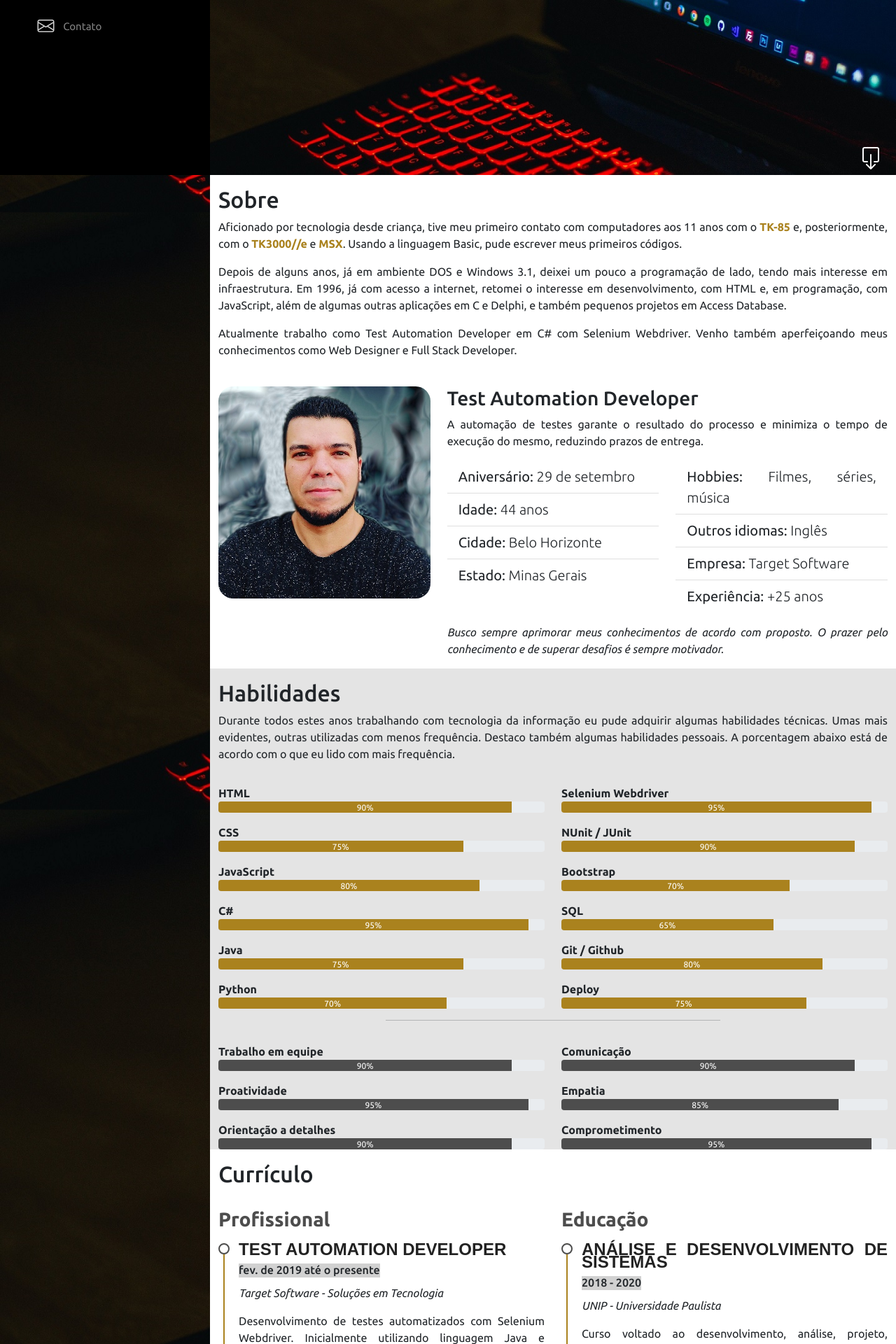
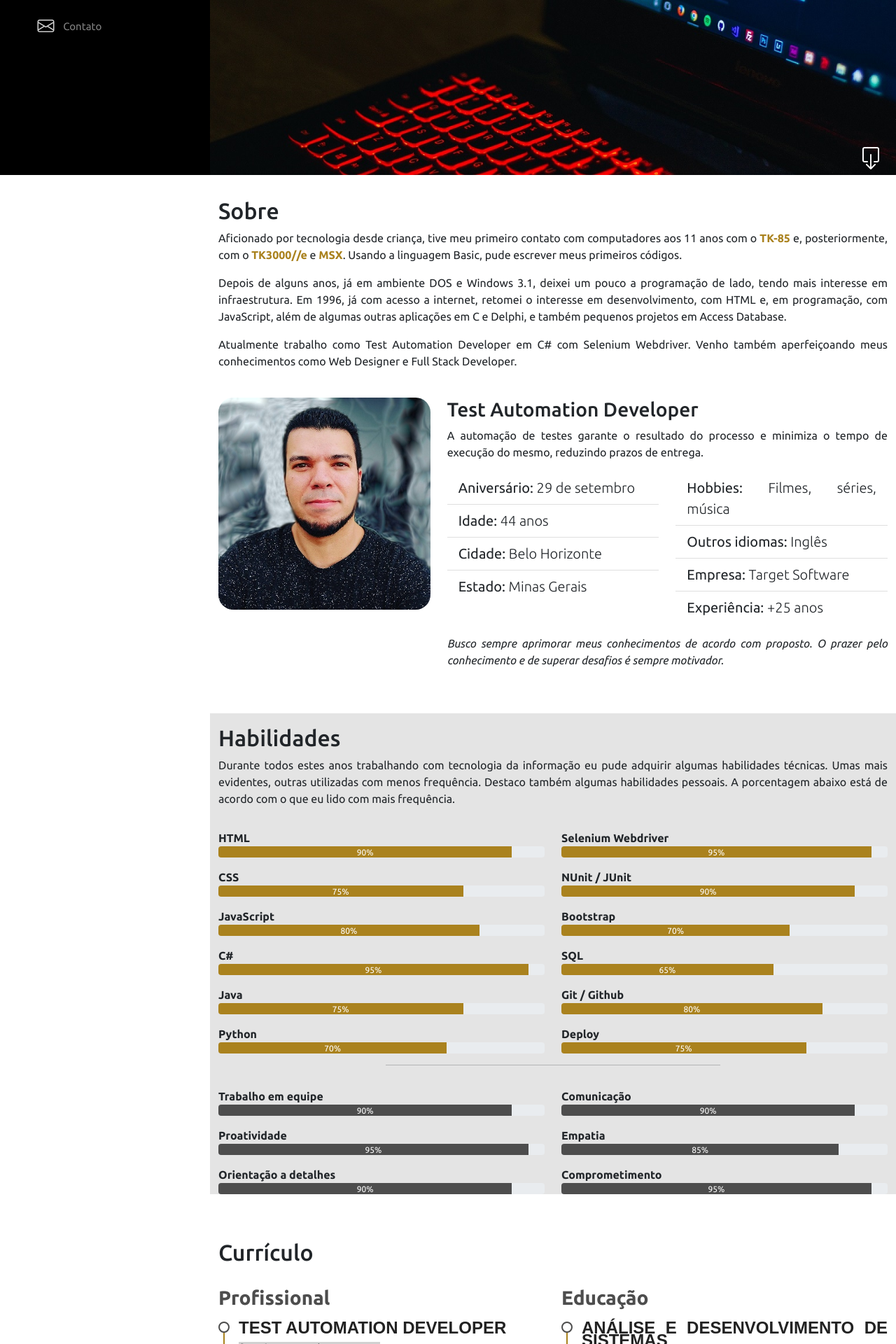
Before and after one commit to nascidoem77/Projeto-Portfolio, a Flask app: page / in a window 1280 px wide. Shown: the part 550-2470 px from the top of the page at 70% size. Run offline with Flask 2, Linux system fonts and the light colour scheme; some libraries are stand-ins or nearby versions.

Commit message:
bg restore

```diff
--- a/static/style.css
+++ b/static/style.css
@@ -5,11 +5,6 @@ body {
   font-family: Ubuntu, Arial;
   width: 100%;
   height: 100%;
-  background-image: url("./img/bg_home.jpg");
-  background-repeat: no-repeat;
-  background-size: cover;
-  background-attachment: fixed;
-  background-position: center;
 }
 
 #header {
@@ -190,12 +185,8 @@ i.menu-mobile {
   }
 }
 
-.section-bg-gray {
+.section-bg {
   background-color: rgb(228, 228, 228);
-}
-
-.section-bg-white {
-  background-color: #fff;
 }
 
 .img-fluid {
--- a/templates/index.html
+++ b/templates/index.html
@@ -171,7 +171,7 @@
 
       <!-- End Modals -->
 
-      <section id="sobre" class="container section-bg-white">
+      <section id="sobre" class="container mt-3">
         <div class="row">
           <div class="col-md-12">
             <h2 class="pt-3" data-anime="down">Sobre</h2>
@@ -285,7 +285,7 @@
         </div>
       </section>
 
-      <section id="habilidades" class="container section-bg-gray">
+      <section id="habilidades" class="container mt-5 section-bg">
         <div class="row">
           <div align="justify" class="col-md-12">
             <h2 class="pt-3">Habilidades</h2>
@@ -514,7 +514,7 @@
         </div>
       </section>
 
-      <section id="curriculo" class="container cv section-bg-white">
+      <section id="curriculo" class="container mt-5 cv">
         <div class="row">
           <div align="justify" class="col-md-12">
             <h2 class="pt-3">Currículo</h2>
@@ -583,7 +583,7 @@
         </div>
       </section>
 
-      <section id="portfolio" class="container section-bg-gray">
+      <section id="portfolio" class="container mt-5 section-bg">
         <div class="row">
           <div align="justify" class="col-md-12">
             <h2 class="pt-3">Portfólio</h2>
@@ -734,7 +734,7 @@
         </div>
       </section>
 
-      <section id="contato" class="container section-bg-white">
+      <section id="contato" class="container mb-5">
         <div class="row">
           <div align="justify" class="col-md-12">
             <h2 class="pt-3">Contato</h2>
```
